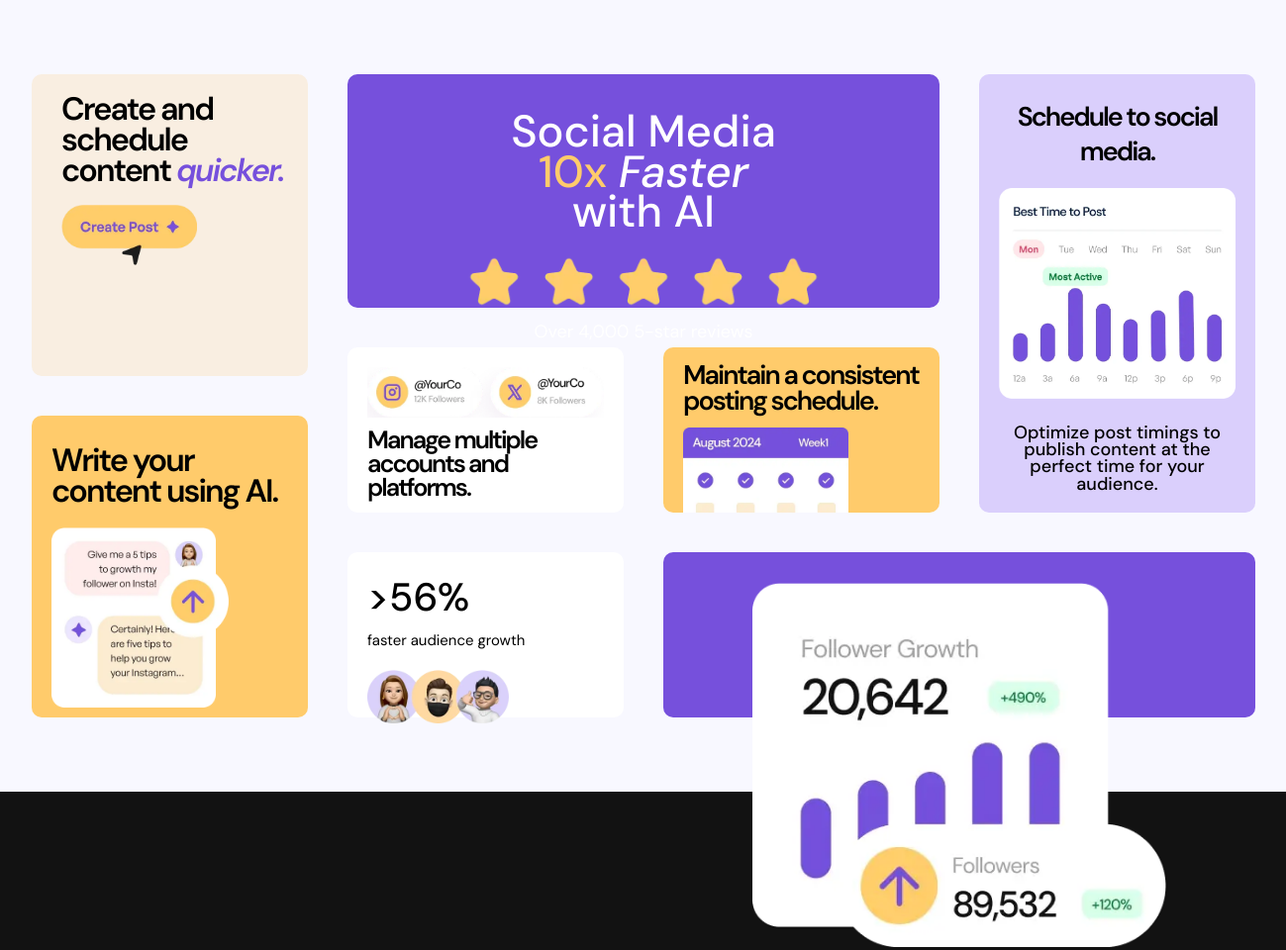
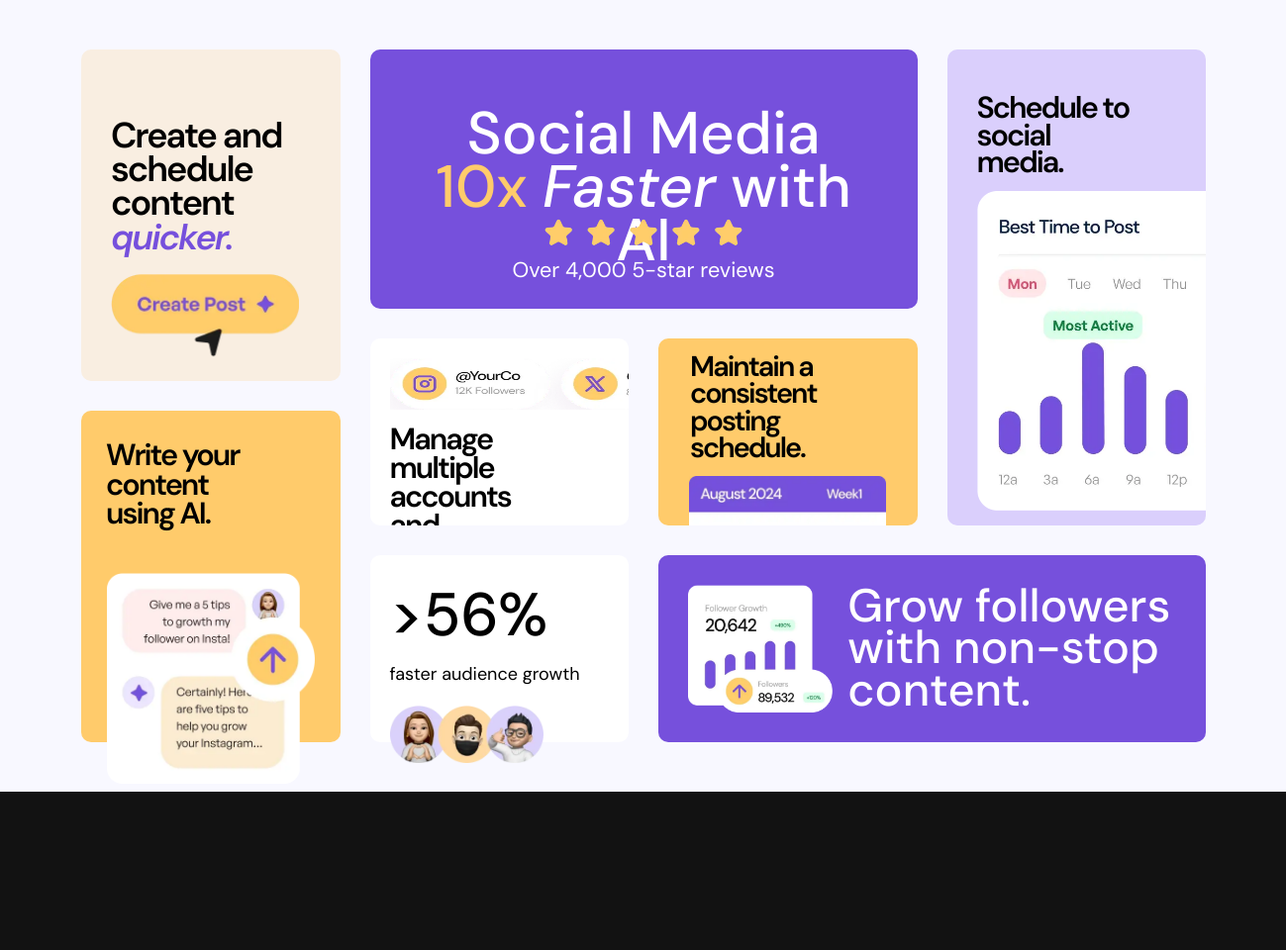
Before and after one commit to Johng117/bento-grid, a plain HTML site: page index.html in a window 1536 px wide. Shown: the top 960 px of the page at 99% size, without its empty margins (118-1417 px from the left). After the commit the page ends 800 px from the top, so only its background shows below. Drawn offline with Linux system fonts and the light colour scheme.

Commit message:
added styling and refactroing to styles.css

```diff
--- a/index.html
+++ b/index.html
@@ -21,11 +21,13 @@
   <body>
     <section class="main-container">
       <article class="item-1">
-        <h1 class="item-1-main-text">
-          Social Media<br />
-          <span class="item-1-yellow-text">10x</span> <i>Faster</i><br />
-          with AI
-        </h1>
+        <div class="text-wrapper">
+          <h1 class="item-1-main-text">
+            Social Media
+            <span class="item-1-yellow-text">10x</span> <i>Faster</i>
+            with AI
+          </h1>
+        </div>
         <img
           class="five-star-review"
           src="./assets/images/illustration-five-stars.webp"
@@ -34,34 +36,67 @@
         <h5 class="item-1-subtext">Over 4,000 5-star reviews</h5>
       </article>
       <article class="item-2">
-        <img class="item-2-image" src="./assets/images/illustration-multiple-platforms.webp" alt="social media icons with follower numbers"/>
+        <img
+          class="item-2-image"
+          src="./assets/images/illustration-multiple-platforms.webp"
+          alt="social media icons with follower numbers"
+        />
         <h3 class="item-2-text">Manage multiple accounts and platforms.</h3>
       </article>
       <article class="item-3">
         <h3 class="item-3-text">Maintain a consistent posting schedule.</h3>
-        <img class="item-3-image" src="./assets/images/illustration-consistent-schedule.webp" alt="image of a calendar schedule"/>
+        <img
+          class="item-3-image"
+          src="./assets/images/illustration-consistent-schedule.webp"
+          alt="image of a calendar schedule"
+        />
       </article>
       <article class="item-4">
         <h3 class="item-4-text">Schedule to social media.</h3>
-        <img class="item-4-image" src="./assets/images/illustration-schedule-posts.webp" alt="weekly chart with number of daily posts"/>
-      <h5 class="item-4-subtext">Optimize post timings to publish content at the perfect time for your audience.</h5>
+        <img
+          class="item-4-image"
+          src="./assets/images/illustration-schedule-posts.webp"
+          alt="weekly chart with number of daily posts"
+        />
+        <h5 class="item-4-subtext">
+          Optimize post timings to publish content at the perfect time for your
+          audience.
+        </h5>
       </article>
       <article class="item-5">
-        <img class="item-5-image" src="./assets/images/illustration-grow-followers.webp" alt="chart showing growth in followers"/>
+        <img
+          class="item-5-image"
+          src="./assets/images/illustration-grow-followers.webp"
+          alt="chart showing growth in followers"
+        />
         <h2 class="item-5-text">Grow followers with non-stop content.</h2>
       </article>
       <article class="item-6">
         <h1 class="item-6-text">>56%</h1>
         <h5 class="item-6-subtext">faster audience growth</h5>
-        <img class="item-6-image" src="./assets/images/illustration-audience-growth.webp" alt="pictures of avatars"/>
+        <img
+          class="item-6-image"
+          src="./assets/images/illustration-audience-growth.webp"
+          alt="pictures of avatars"
+        />
       </article>
       <article class="item-7">
-        <h1 class="item-7-text">Create and schedule content <i class="item-7-text-italic">quicker.</i></h1>
-        <img class="item-7-image" src="./assets/images/illustration-create-post.webp" alt="create post button with hovering cursor"/>
+        <h1 class="item-7-text">
+          Create and schedule content <i class="item-7-text-italic">quicker.</i>
+        </h1>
+        <img
+          class="item-7-image"
+          src="./assets/images/illustration-create-post.webp"
+          alt="create post button with hovering cursor"
+        />
       </article>
       <article class="item-8">
         <h1 class="item-8-text">Write your content using AI.</h1>
-        <img class="item-8-image" src="./assets/images/illustration-ai-content.webp" alt="chatbot conversation bubbles"/>
+        <img
+          class="item-8-image"
+          src="./assets/images/illustration-ai-content.webp"
+          alt="chatbot conversation bubbles"
+        />
       </article>
     </section>
   </body>
--- a/styles.css
+++ b/styles.css
@@ -46,8 +46,13 @@ body {
   padding: 20px;
   text-align: center;
 
+  & .text-wrapper {
+    width: 90%;
+    margin: 0 auto;
+    height: 50%;
+
     & .item-1-main-text {
-    margin: 1rem 0 1.2rem 0;
+      margin: 1rem 0 1rem 0;
       font-size: 2.5rem;
       font-weight: 500;
       line-height: 90%;
@@ -56,9 +61,11 @@ body {
     & .item-1-yellow-text {
       color: var(--yellow-500);
     }
+  }
 
   & .five-star-review {
     width: 65%;
+    margin-top: 20px;
   }
 
   & .item-1-subtext {
@@ -222,13 +229,12 @@ body {
 /* grid-template-rows: 270px 162px 216px 450px 378px 216px 216px 360px*/
 
 @media only screen and (min-width: 768px) {
-
-
   .main-container {
-    width: 900px;
+    width: 750px;
     display: grid;
+    padding: 40px;
     grid-template-columns: 1fr 1fr;
-    grid-template-rows: repeat(12, 150px);
+    grid-template-rows: repeat(12, 130px);
     gap: 20px;
   }
 
@@ -255,19 +261,16 @@ body {
   .item-5 {
     grid-column: 1/2;
     grid-row: 7/10;
-
   }
 
   .item-6 {
     grid-column: 2/3;
     grid-row: 3/5;
-
   }
 
   .item-7 {
     grid-column: 2/3;
     grid-row: 5/7;
-
   }
 
   .item-8 {
@@ -277,65 +280,197 @@ body {
 }
 
 @media only screen and (min-width: 1440px) {
-
   .main-container {
     display: grid;
     width: 100%;
     max-width: 1600px;
     height: 100%;
-    padding: 75px 150px;
+    padding: 50px 200px;
     grid-template-columns: repeat(8, 1fr);
     grid-template-rows: repeat(10, 1fr);
-    /* grid-template-areas:
-      "A A A A  A A A A  A A A A"
-      "A A A A  A A A A  A A A A"; */
-    gap: 40px;
+
+    gap: 30px;
   }
 
   .item-1 {
-    /* grid-area: A; */
     grid-column: 3/7;
     grid-row: 1/5;
+
+    & .text-wrapper {
+      text-align: center;
+
+
+      & .item-1-main-text {
+        font-size: 60px;
+        padding-top: 20px;
+      }
+    }
+
+    & .five-star-review {
+      width: 40%;
+      margin-top: 20px;
+    }
+
+    & .item-1-subtext {
+      font-size: 1.2rem;
+      font-weight: 400;
+      margin: 0;
+    }
   }
 
   .item-2 {
     grid-column: 3/5;
     grid-row: 5/8;
+    overflow: hidden;
 
+    & .item-2-image {
+      width: 150%;
+      background: var(--white);
+      height: 35%;
+    }
+
+    & .item-2-text {
+      line-height: 95%;
+      margin: .5rem 0;
+      font-size: 1.7rem;
+      font-weight: 600;
+      letter-spacing: -2px;
+      padding-right: 50px
+    }
   }
 
   .item-3 {
     grid-column: 5/7;
     grid-row: 5/8;
+    text-align: center;
 
+    & .item-3-text {
+      margin: 0 0 0 12px;
+      line-height: 95%;
+      font-size: 1.6rem;
+      letter-spacing: -2px;
+      font-weight: 600;
+      text-align: start;
+      padding-right: 40px;
+    }
+
+    & .item-3-image {
+      width: 90%;
+      margin: 15px auto 0 auto;
+    }
   }
 
   .item-4 {
     grid-column: 7/9;
     grid-row: 1/8;
-    /* display: none; */
+    padding: 30px;
+    text-align: start;
+    overflow: hidden;
+
+    & .item-4-text {
+      font-size: 1.7rem;
+      letter-spacing: -2px;
+      font-weight: 600;
+      margin: 15px 0 15px 0;
+      line-height: 90%;
+      padding-right: 40px;
+    }
+
+    & .item-4-image {
+      width: 180%;
+    }
+
+    & .item-4-subtext {
+      font-size: 1.1rem;
+      font-weight: 500;
+      margin: 20px 0 0 0;
+      line-height: 95%;
+    }
   }
 
   .item-5 {
     grid-column: 5/9;
     grid-row: 8/11;
+    text-align: start;
+    display: flex;
+    padding: 30px 15px 30px 30px;
+
+    & .item-5-image {
+      width: 50%;
+    }
+
+    & .item-5-text {
+      color: var(--white);
+      font-size: 2.6rem;
+      font-weight: 500;
+      line-height: 90%;
+      margin: auto 0;
+      padding-left: 15px
+    }
   }
 
   .item-6 {
     grid-column: 3/5;
     grid-row: 8/11;
 
+    & .item-6-text {
+      margin: 0;
+      font-size: 3.4rem;
+      font-weight: 500;
+    }
+
+    & .item-6-subtext {
+      margin: 8px 0 0px 0;
+      font-size: 1rem;
+      font-weight: 400;
+    }
+
+    & .item-6-image {
+      margin-top: 20px;
+      width: 70%;
+    }
   }
 
   .item-7 {
     grid-column: 1/3;
     grid-row: 1/6;
 
+    & .item-7-text {
+      margin: 50px 0 20px 0;
+      font-size: 2rem;
+      letter-spacing: -2px;
+      font-weight: 600;
+      line-height: 95%;
+    }
+
+    & .item-7-text-italic {
+      color: var(--purple-500);
+    }
+
+    & .item-7-image {
+      width: 90%;
+    }
   }
 
   .item-8 {
     grid-column: 1/3;
     grid-row: 6/11;
+    display: flex;
+    flex-direction: column;
+
+    & .item-8-text {
+      margin: 10px 0 15px 0;
+      font-size: 1.7rem;
+      letter-spacing: -2px;
+      font-weight: 600;
+      line-height: 97%;
+      padding-left: 5px;
+      padding-right: 60px;
     }
 
+    & .item-8-image {
+      width: 95%;
+      margin: 30px auto;
     }
+  }
+}
```
Lines whose indentation alone changed are shown as unchanged.
